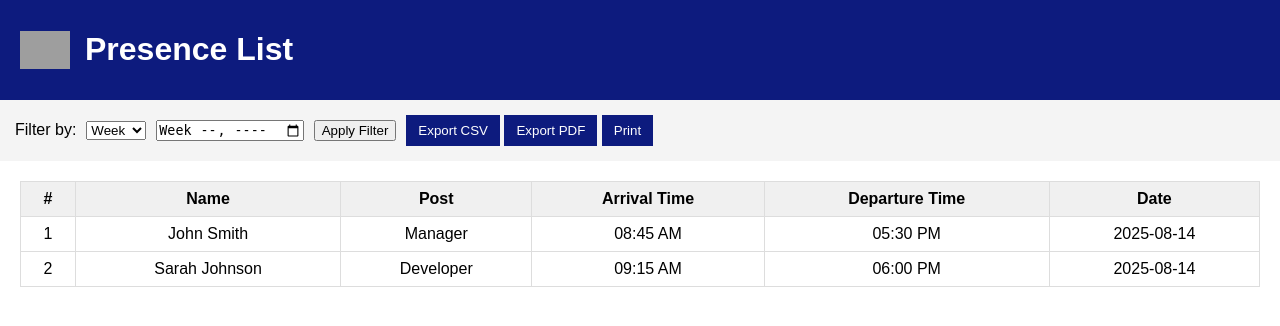
After one commit to megane11/tagus-finger_print, a PHP site: page /test.php in a window 1280 px wide. The commit adds this page. Shown: the top 326 px of the page. Run offline with PHP 8.4, Linux system fonts and the light colour scheme; some libraries are stand-ins or nearby versions; grey boxes are pictures that could not be loaded.

Commit message:
COMMIT 3

```diff
--- /dev/null
+++ b/assets/css/style.css
@@ -0,0 +1,54 @@
+body {
+    font-family: Arial, sans-serif;
+    margin: 0;
+    padding: 0;
+}
+
+header {
+    display: flex;
+    align-items: center;
+    padding: 10px 20px;
+    background: #0d1b7e;
+    color: white;
+}
+
+header .logo {
+    width: 50px;
+    margin-right: 15px;
+}
+
+.controls {
+    padding: 15px;
+    background: #f4f4f4;
+    display: flex;
+    align-items: center;
+    gap: 10px;
+    flex-wrap: wrap;
+}
+
+.export-buttons button {
+    background: #0d1b7e;
+    color: white;
+    border: none;
+    padding: 8px 12px;
+    cursor: pointer;
+}
+
+.table-container {
+    padding: 20px;
+}
+
+table {
+    width: 100%;
+    border-collapse: collapse;
+}
+
+thead {
+    background: #f0f0f0;
+}
+
+th, td {
+    border: 1px solid #ddd;
+    padding: 8px;
+    text-align: center;
+}
--- /dev/null
+++ b/test.php
@@ -0,0 +1,71 @@
+<!DOCTYPE html>
+<html lang="en">
+<head>
+    <meta charset="UTF-8">
+    <meta name="viewport" content="width=device-width, initial-scale=1.0">
+    <title>Presence List</title>
+    <link rel="stylesheet" href="assets/css/style.css">
+</head>
+<body>
+    <header>
+        <img src="logo.png" alt="Logo" class="logo">
+        <h1>Presence List</h1>
+    </header>
+
+    <section class="controls">
+        <label for="filterType">Filter by:</label>
+        <select id="filterType">
+            <option value="week">Week</option>
+            <option value="month">Month</option>
+        </select>
+
+        <input type="month" id="monthPicker" style="display:none;">
+        <input type="week" id="weekPicker">
+
+        <button id="filterBtn">Apply Filter</button>
+
+        <div class="export-buttons">
+            <button id="exportCSV">Export CSV</button>
+            <button id="exportPDF">Export PDF</button>
+            <button id="printTable">Print</button>
+        </div>
+    </section>
+
+    <section class="table-container">
+        <table id="presenceTable">
+            <thead>
+                <tr>
+                    <th>#</th>
+                    <th>Name</th>
+                    <th>Post</th>
+                    <th>Arrival Time</th>
+                    <th>Departure Time</th>
+                    <th>Date</th>
+                </tr>
+            </thead>
+            <tbody>
+                <tr>
+                    <td>1</td>
+                    <td>John Smith</td>
+                    <td>Manager</td>
+                    <td>08:45 AM</td>
+                    <td>05:30 PM</td>
+                    <td>2025-08-14</td>
+                </tr>
+                <tr>
+                    <td>2</td>
+                    <td>Sarah Johnson</td>
+                    <td>Developer</td>
+                    <td>09:15 AM</td>
+                    <td>06:00 PM</td>
+                    <td>2025-08-14</td>
+                </tr>
+            </tbody>
+        </table>
+    </section>
+
+    <script src="https://cdnjs.cloudflare.com/ajax/libs/FileSaver.js/2.0.5/FileSaver.min.js"></script>
+    <script src="https://cdnjs.cloudflare.com/ajax/libs/jspdf/2.5.1/jspdf.umd.min.js"></script>
+    <script src="assets/js/js.js"></script>
+</body>
+</html>
```
Also changed, not shown: assets/css/style1.css (+30 -0 lines), assets/css/style2.css (added, +64 -0 lines), assets/js/presence.js (added, +59 -0 lines), assets/js/script.js (added, +29 -0 lines), modal_form.php (added, +32 -0 lines), presence.php (+32 -3 lines).
